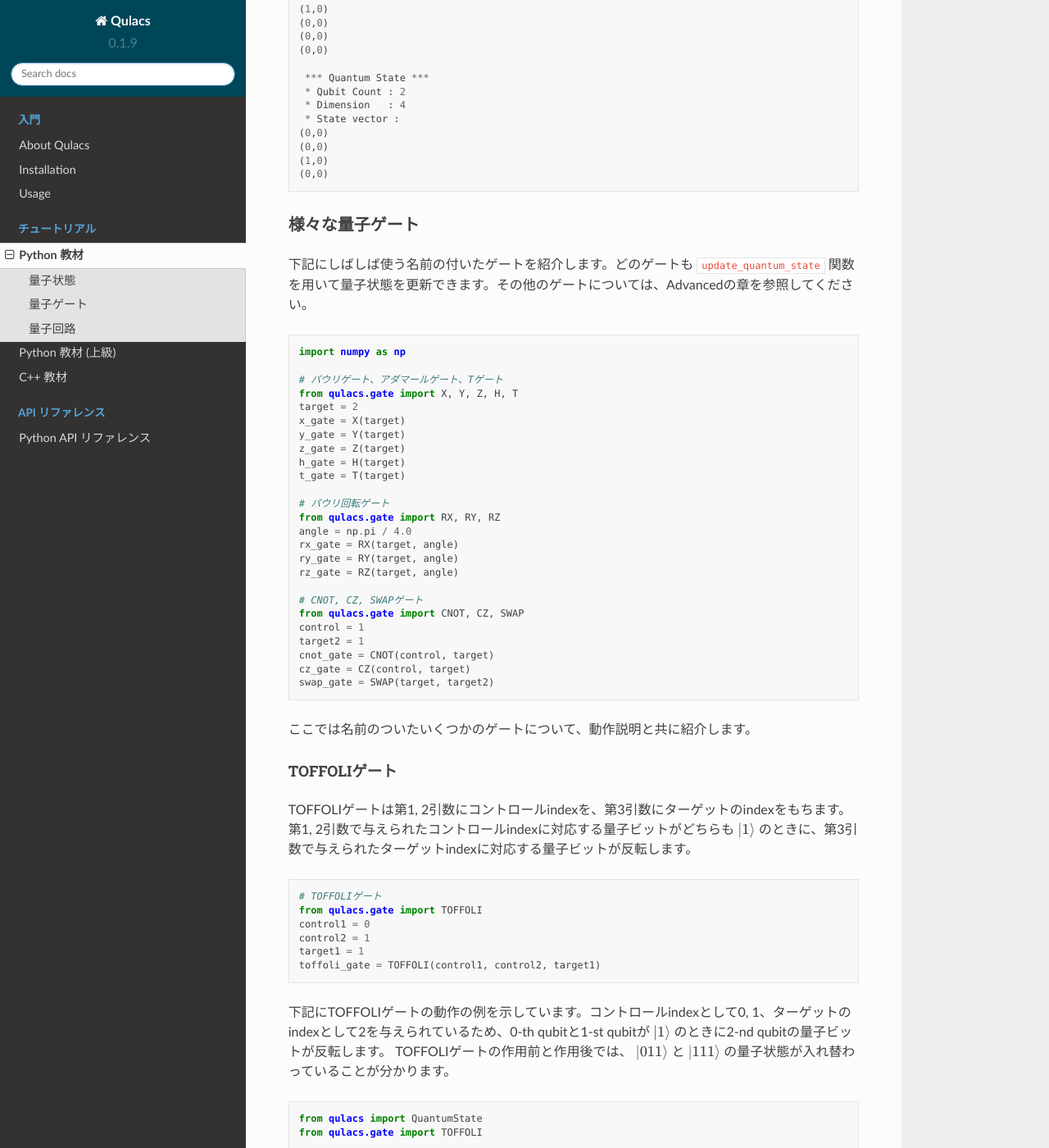
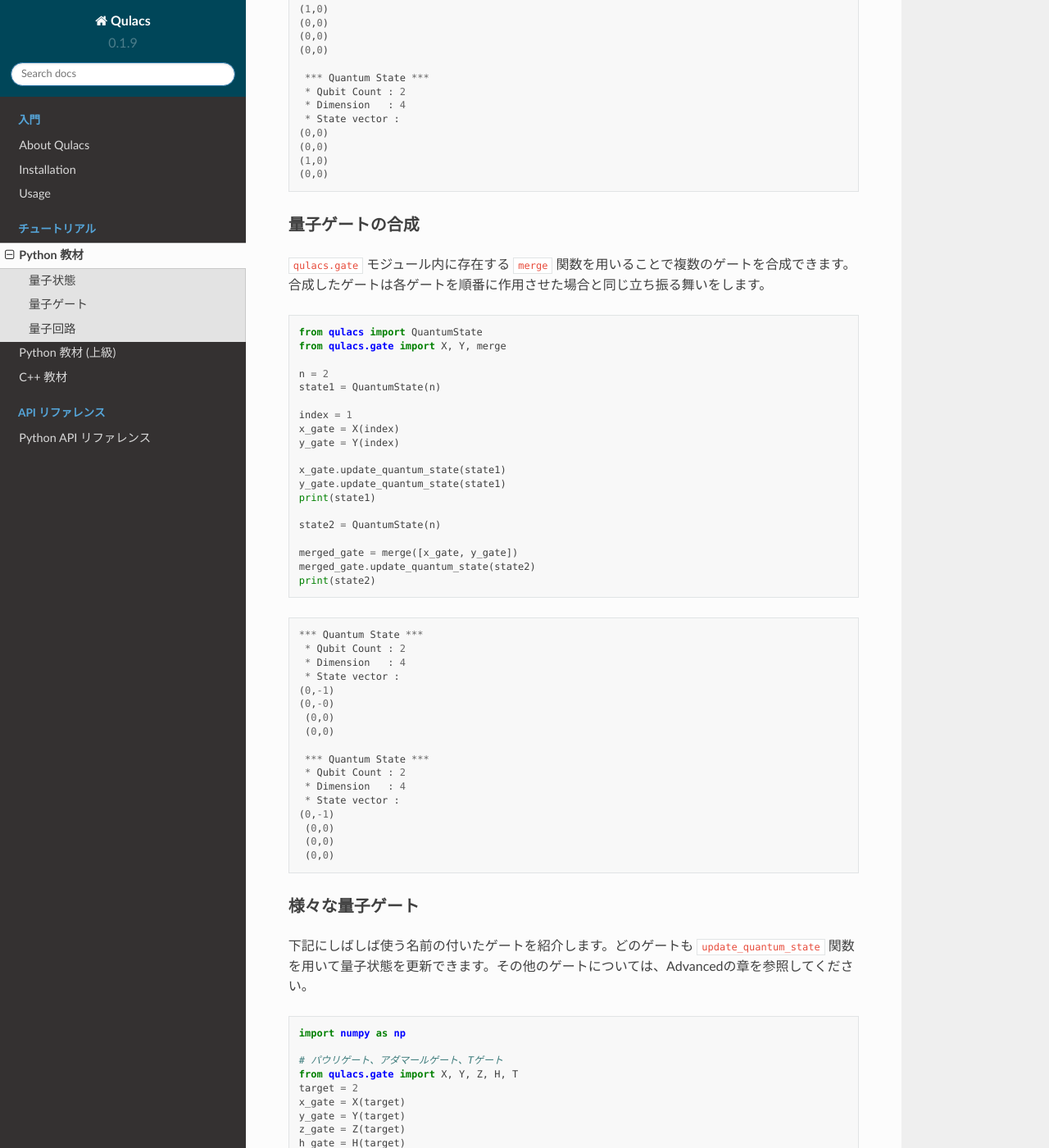
Before and after one commit to qulacs/qulacs, a Sphinx documentation site: the page built from doc/ja/source/intro/4.1_python_tutorial.md, in a window 1280 px wide and 1400 px high, scrolled down 4514 px. Shown: the whole window at 82% size. Built offline with Sphinx 7.4.7 and the Read the Docs theme 2.0.0, drawn with Linux system fonts in a browser that asks for light colours; pages that are not in the unit, such as notebooks, are missing from menus; some of the changed text lies outside the part shown.

Commit message:
Update 4.1_python_tutorial.md
[add]merge関数についての説明の追加
[fix]誤字脱字の修正

````diff
--- a/doc/ja/source/intro/4.1_python_tutorial.md
+++ b/doc/ja/source/intro/4.1_python_tutorial.md
@@ -239,6 +239,52 @@ print(state)
 (0,0)
 ```
 
+### 量子ゲートの合成
+
+`qulacs.gate` モジュール内に存在する `merge` 関数を用いることで複数のゲートを合成できます。合成したゲートは各ゲートを順番に作用させた場合と同じ立ち振る舞いをします。
+
+```python
+from qulacs import QuantumState
+from qulacs.gate import X, Y, merge
+
+n = 2
+state1 = QuantumState(n)
+
+index = 1
+x_gate = X(index)
+y_gate = Y(index)
+
+x_gate.update_quantum_state(state1)
+y_gate.update_quantum_state(state1)
+print(state1)
+
+state2 = QuantumState(n)
+
+merged_gate = merge([x_gate, y_gate])
+merged_gate.update_quantum_state(state2)
+print(state2)
+```
+
+```
+*** Quantum State ***
+ * Qubit Count : 2
+ * Dimension   : 4
+ * State vector :
+(0,-1)
+(0,-0)
+ (0,0)
+ (0,0)
+
+ *** Quantum State ***
+ * Qubit Count : 2
+ * Dimension   : 4
+ * State vector :
+(0,-1)
+ (0,0)
+ (0,0)
+ (0,0)
+```
+
 ### 様々な量子ゲート
 
 下記にしばしば使う名前の付いたゲートを紹介します。どのゲートも `update_quantum_state` 関数を用いて量子状態を更新できます。その他のゲートについては、Advancedの章を参照してください。
@@ -342,18 +388,18 @@ del state
 FREDKINゲートは第1引数にコントロールindexを、第2, 3引数にターゲットのindexをもちます。
 第1引数で与えられたコントロールindexに対応する量子ビットが $\ket{1}$ のときに、第2, 3引数で与えられたターゲットindexに対応する量子ビットが入れ替わります。
 
-```
+```python
 # FREDKINゲート
 from qulacs.gate import FREDKIN
 control1 = 0
 target1 = 1
 target2 = 2
-toffoli_gate = TOFFOLI(control1, target1, target2)
+fredkin_gate = FREDKIN(control1, target1, target2)
 ```
 
 下記にFREDKINゲートの動作の例を示しています。コントロールindexとして0、ターゲットのindexとして1, 2を与えられているため、0-th qubitが $\ket{1}$ のときに1-st qubit, 2-nd qubitの量子ビットが入れ替わります。FREDKINゲートの作用前と作用後では、 $\ket{011}$ と $\ket{101} $の量子状態が入れ替わっていることが分かります。
 
-```
+```python
 from qulacs import QuantumState
 from qulacs.gate import FREDKIN
 
````
